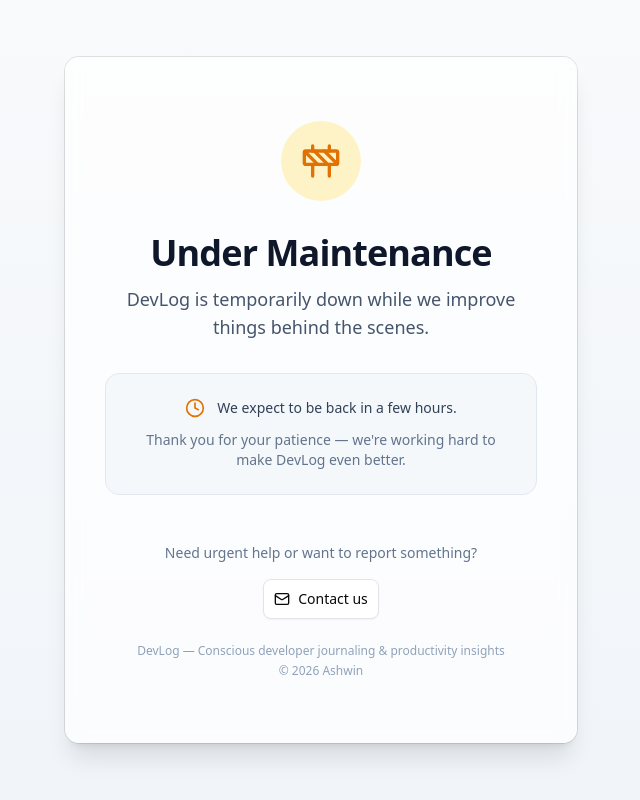
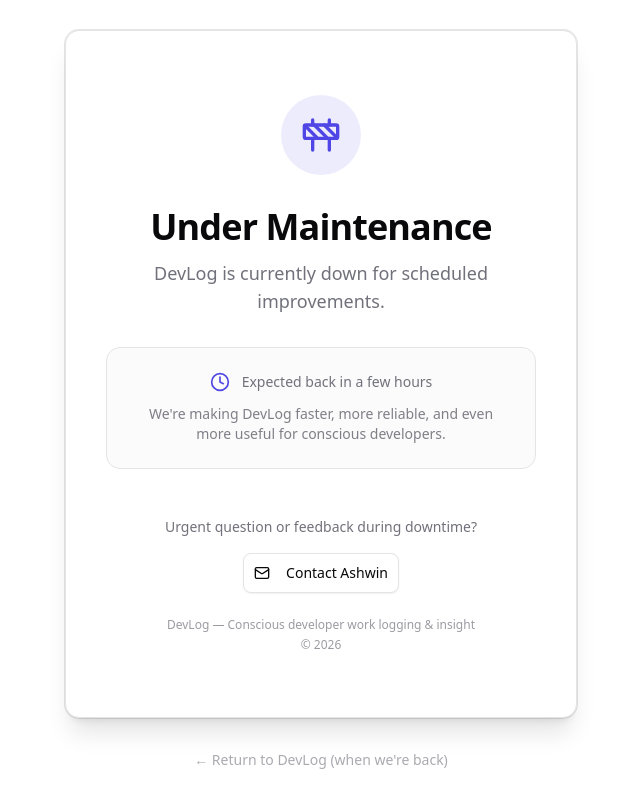
Before and after one commit to ashwnkumar/devlogs, a Next.js app: page /maintenance in a window 1280 px wide. Shown: the whole page, without its empty margins (319-959 px from the left). Built offline with nearby package versions, Linux system fonts and the light colour scheme.

Commit message:
maint upd

```diff
--- a/app/maintenance/page.tsx
+++ b/app/maintenance/page.tsx
@@ -2,73 +2,76 @@
 import { Button } from "@/components/ui/button";
 import { Card, CardContent } from "@/components/ui/card";
 import { Construction, Clock, Mail } from "lucide-react";
+import Link from "next/link";
 
 export const metadata = {
-  title: "Maintenance - DevLog",
-  description:
-    "We're currently performing scheduled maintenance. We'll be back soon.",
+  title: "Maintenance – DevLog",
+  description: "DevLog is temporarily offline for maintenance. Back soon.",
   robots: "noindex, nofollow",
 };
 
 export default function MaintenancePage() {
   return (
-    <div className="min-h-screen bg-gradient-to-b from-slate-50 to-slate-100 dark:from-slate-950 dark:to-slate-900 flex items-center justify-center p-4">
-      <div className="w-full max-w-lg">
-        <Card className="border-slate-200/60 dark:border-slate-800/60 shadow-xl backdrop-blur-sm bg-white/70 dark:bg-slate-900/70">
-          <CardContent className="p-8 md:p-10 text-center space-y-8">
-            {/* Icon + Heading */}
-            <div className="mx-auto w-20 h-20 rounded-full bg-amber-100 dark:bg-amber-950/40 flex items-center justify-center">
-              <Construction className="h-10 w-10 text-amber-600 dark:text-amber-500" />
+    <div className="min-h-screen bg-background text-foreground flex items-center justify-center p-4 sm:p-6">
+      <div className="w-full max-w-md sm:max-w-lg">
+        <Card className="border border-border bg-card shadow-xl backdrop-blur-sm">
+          <CardContent className="p-8 sm:p-10 text-center space-y-8">
+            {/* Icon */}
+            <div className="mx-auto w-20 h-20 rounded-full bg-primary/10 flex items-center justify-center">
+              <Construction className="h-10 w-10 text-primary" />
             </div>
 
             <div className="space-y-3">
-              <h1 className="text-3xl md:text-4xl font-bold tracking-tight text-slate-900 dark:text-slate-100">
+              <h1 className="text-3xl sm:text-4xl font-bold tracking-tight">
                 Under Maintenance
               </h1>
-              <p className="text-lg text-slate-600 dark:text-slate-400">
-                DevLog is temporarily down while we improve things behind the
-                scenes.
+              <p className="text-lg text-muted-foreground">
+                DevLog is currently down for scheduled improvements.
               </p>
             </div>
 
-            {/* Status message */}
-            <div className="py-6 px-8 bg-slate-100/70 dark:bg-slate-800/40 rounded-xl border border-slate-200 dark:border-slate-700">
-              <div className="flex items-center justify-center gap-3 text-slate-700 dark:text-slate-300">
-                <Clock className="h-5 w-5 text-amber-600 dark:text-amber-500 flex-shrink-0" />
-                <p className="font-medium">
-                  We expect to be back in a few hours.
-                </p>
+            {/* Status box */}
+            <div className="py-6 px-6 sm:px-8 bg-muted/40 rounded-xl border border-border">
+              <div className="flex items-center justify-center gap-3 text-muted-foreground">
+                <Clock className="h-5 w-5 text-primary flex-shrink-0" />
+                <p className="font-medium">Expected back in a few hours</p>
               </div>
-              <p className="mt-3 text-sm text-slate-500 dark:text-slate-400">
-                Thank you for your patience — we're working hard to make DevLog
-                even better.
+              <p className="mt-3 text-sm text-muted-foreground/90">
+                We're making DevLog faster, more reliable, and even more useful
+                for conscious developers.
               </p>
             </div>
 
-            {/* Contact & Actions */}
+            {/* Contact section */}
             <div className="space-y-6 pt-4">
               <div>
-                <p className="text-sm text-slate-500 dark:text-slate-400 mb-4">
-                  Need urgent help or want to report something?
+                <p className="text-sm text-muted-foreground mb-4">
+                  Urgent question or feedback during downtime?
                 </p>
                 <Button asChild variant="outline" size="lg" className="gap-2">
-                  <a href="mailto:code.by.ashwin@gmail.com?subject=DevLog%20Maintenance%20Question">
-                    <Mail className="h-4 w-4" />
-                    Contact us
+                  <a
+                    href="mailto:code.by.ashwin@gmail.com?subject=DevLog%20Maintenance%20-%20Question"
+                    className="inline-flex items-center"
+                  >
+                    <Mail className="h-4 w-4 mr-2" />
+                    Contact Ashwin
                   </a>
                 </Button>
               </div>
 
-              <div className="text-xs text-slate-400 dark:text-slate-500">
-                <p>
-                  DevLog — Conscious developer journaling & productivity
-                  insights
-                </p>
-                <p className="mt-1">© {new Date().getFullYear()} Ashwin</p>
+              <div className="text-xs text-muted-foreground/70 space-y-1">
+                <p>DevLog — Conscious developer work logging & insight</p>
+                <p>© {new Date().getFullYear()}</p>
               </div>
             </div>
           </CardContent>
         </Card>
+
+        <p className="text-center mt-8 text-sm text-muted-foreground/60 hover:text-muted-foreground transition-colors">
+          <Link href="/" prefetch={false}>
+            ← Return to DevLog (when we're back)
+          </Link>
+        </p>
       </div>
     </div>
   );
```
